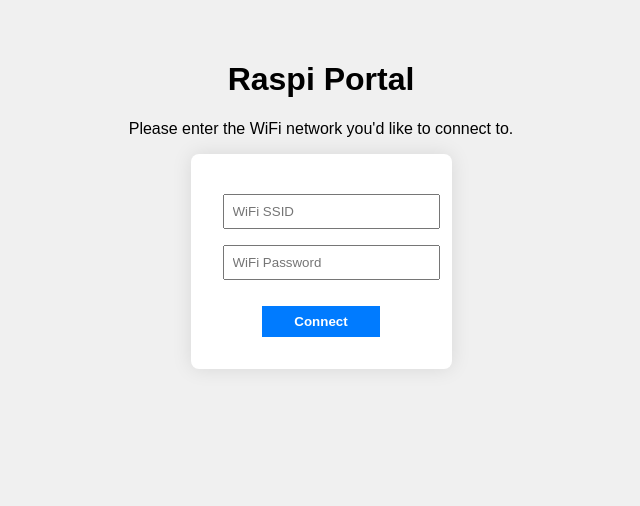
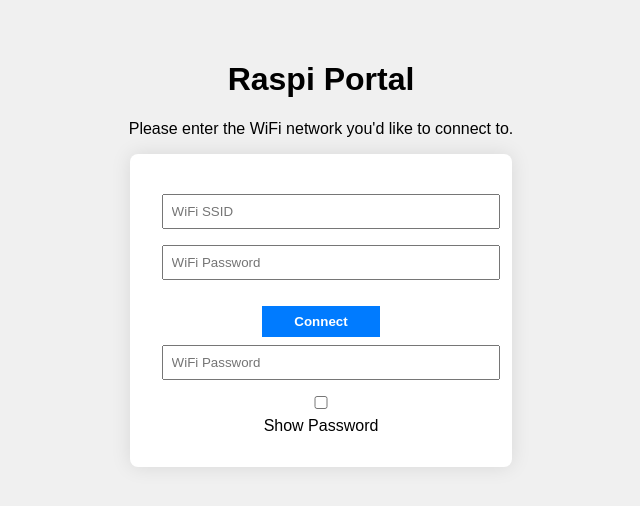
Before and after one commit to junclemente/RasPi_Portal, a Flask app: page / in a window 1280 px wide. Shown: the top 506 px of the page, without its empty margins (319-959 px from the left). Run offline with Flask 3, Linux system fonts and the light colour scheme.

Commit message:
feat: Add password input and toggle show/hide functionality to web portal template This commit adds a password input field with an optional checkbox to toggle showing or hiding the entered password. The change includes a JavaScript function to dynamically update the input type.

```diff
--- a/web_portal/templates/index.html
+++ b/web_portal/templates/index.html
@@ -51,6 +51,23 @@
         required
       /><br /><br />
       <button type="submit">Connect</button>
+      <input
+        type="password"
+        id="password"
+        name="password"
+        placeholder="WiFi Password"
+        required
+      />
+      <br />
+      <label>
+        <input type="checkbox" onclick="togglePassword()" /> Show Password
+      </label>
     </form>
+    <script>
+      function togglePassword() {
+        const pw = document.getElementById("password")
+        pw.type = pw.type === "password" ? "text" : "password"
+      }
+    </script>
   </body>
 </html>
```
